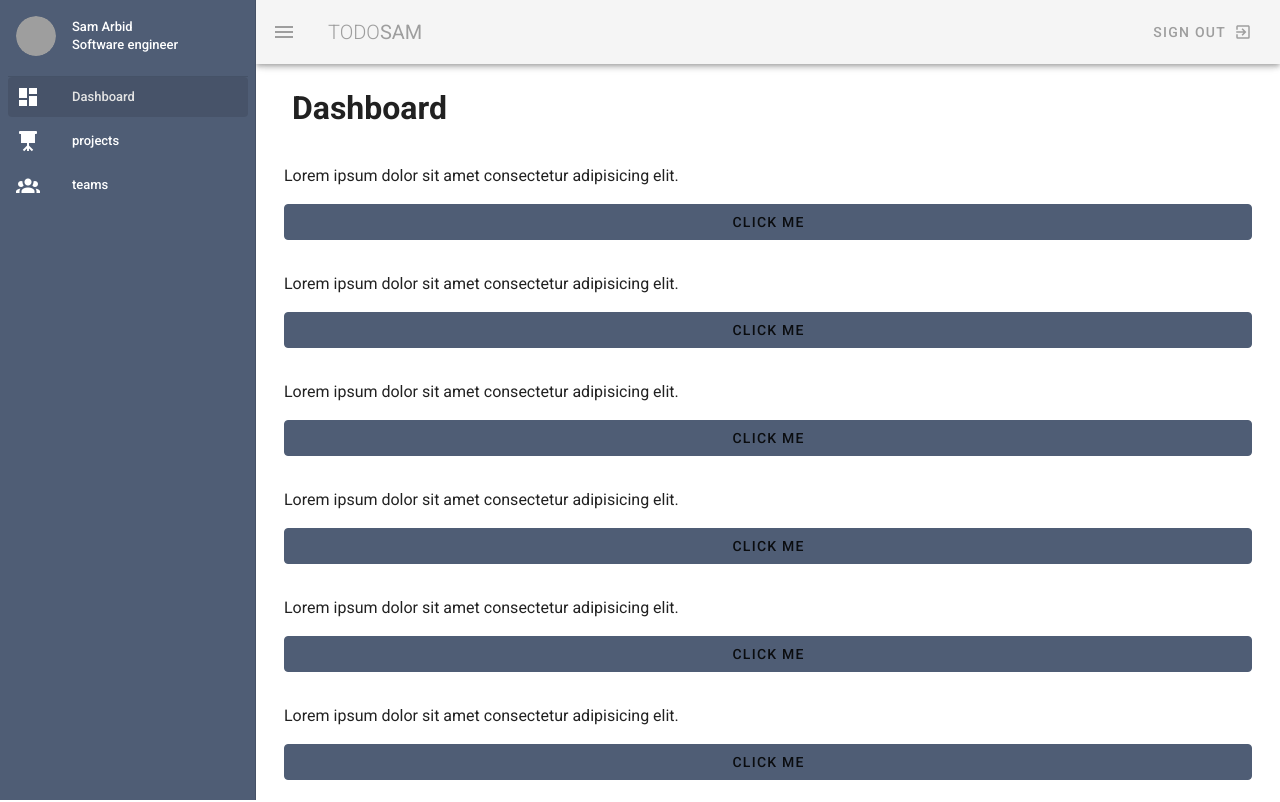
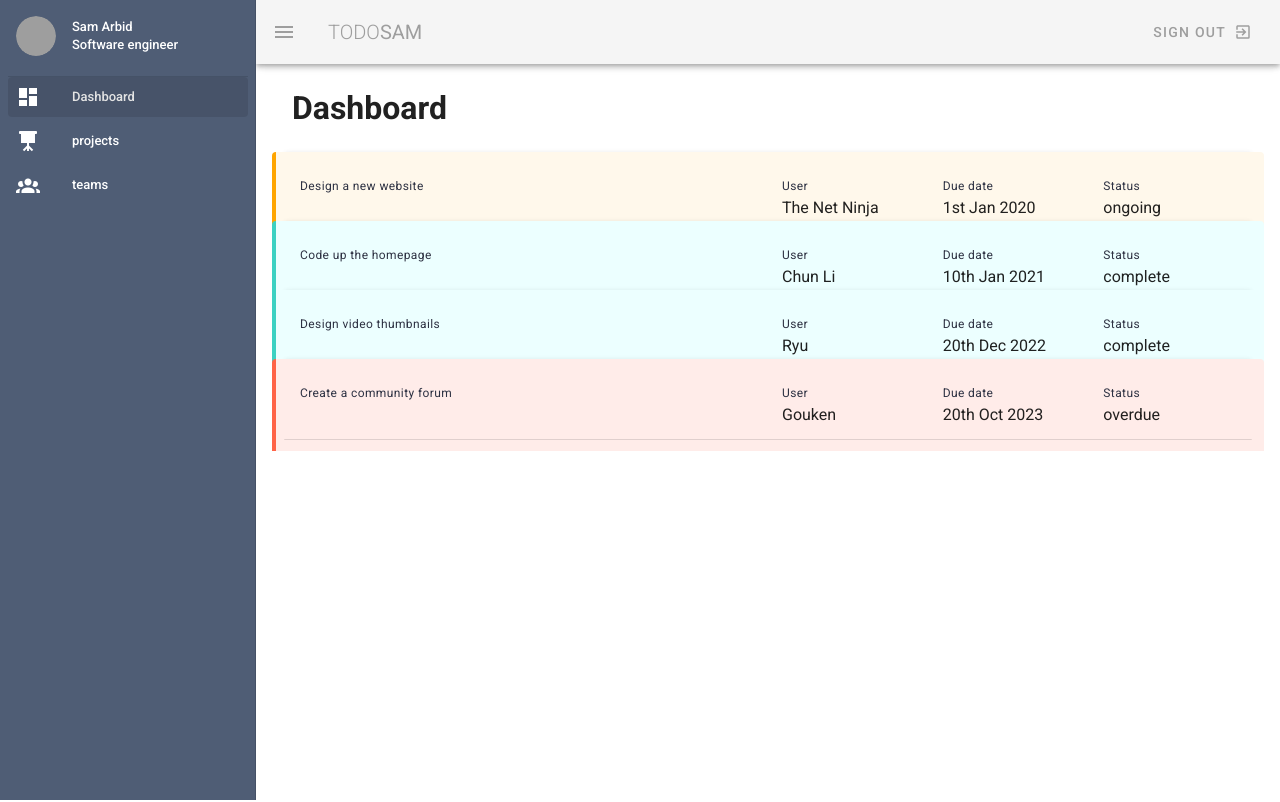
Before and after one commit to Samk13/vuetify-13, a Vue app: page / in a window 1280 px wide. Shown: the top 802 px of the page. Built offline with nearby package versions, Linux system fonts and the light colour scheme; grey boxes are pictures that could not be loaded.

Commit message:
creating the project page

```diff
--- a/src/views/Dashboard.vue
+++ b/src/views/Dashboard.vue
@@ -2,21 +2,40 @@
   <div class="Dashboard">
     <h1 class="subheading ma-5">Dashboard</h1>
     <v-container class="my-5">
-      <v-layout row wrap>
-        <v-col v-for="n in 10" :key="n" xs="4" md="2" lg="12">
-          <p>Lorem ipsum dolor sit amet consectetur adipisicing elit.</p>
-          <v-btn outlined block class="primary mb-2">
-            click me
-          </v-btn>
-        </v-col>
-      </v-layout>
-      <v-layout row wrap justify-space-around>
-        <v-col v-for="n in 2" :key="n" xs="4" md="3">
-          <v-btn outlined block class="primary mb-2">
-            click me
-          </v-btn>
-        </v-col>
-      </v-layout>
+      <v-card v-for="project in projects" :key="project.id" text>
+        <v-layout row wrap :class="`pa-3 project ${project.status}`">
+          <v-col xs="12" md="6">
+            <div class="caption secondary--text">
+              {{ project.title }}
+            </div>
+          </v-col>
+          <v-col xs="6" sm="4" md="2">
+            <div class="caption secondary--text">
+              User
+            </div>
+            <div>
+              {{ project.person }}
+            </div>
+          </v-col>
+          <v-col xs="6" sm="4" md="2">
+            <div class="caption secondary--text">
+              Due date
+            </div>
+            <div>
+              {{ project.due }}
+            </div>
+          </v-col>
+          <v-col xs="2" sm="4" md="2">
+            <div class="caption secondary--text">
+              Status
+            </div>
+            <div>
+              {{ project.status }}
+            </div>
+          </v-col>
+        </v-layout>
+      <v-divider />
+      </v-card>
     </v-container>
   </div>
 </template>
@@ -25,6 +44,28 @@
 // @ is an alias to /src
 
 export default {
-  name: "Dashboard"
+  name: "Dashboard",
+  data: () => ({
+          projects: [
+        { id:'123189031283jkhgm', title: 'Design a new website', person: 'The Net Ninja', due: '1st Jan 2020', status: 'ongoing', content: 'Lorem ipsum dolor sit amet consectetur adipisicing elit. Sunt consequuntur eos eligendi illum minima adipisci deleniti, dicta mollitia enim explicabo fugiat quidem ducimus praesentium voluptates porro molestias non sequi animi!'},
+        { id:'p23asojdkajsf', title: 'Code up the homepage', person: 'Chun Li', due: '10th Jan 2021', status: 'complete', content: 'Lorem ipsum dolor sit amet consectetur adipisicing elit. Sunt consequuntur eos eligendi illum minima adipisci deleniti, dicta mollitia enim explicabo fugiat quidem ducimus praesentium voluptates porro molestias non sequi animi!'},
+        { id:'pdk67fdf65f', title: 'Design video thumbnails', person: 'Ryu', due: '20th Dec 2022', status: 'complete', content: 'Lorem ipsum dolor sit amet consectetur adipisicing elit. Sunt consequuntur eos eligendi illum minima adipisci deleniti, dicta mollitia enim explicabo fugiat quidem ducimus praesentium voluptates porro molestias non sequi animi!'},
+        { id:'p23asojdkaklsdfgjsf', title: 'Create a community forum', person: 'Gouken', due: '20th Oct 2023', status: 'overdue', content: 'Lorem ipsum dolor sit amet consectetur adipisicing elit. Sunt consequuntur eos eligendi illum minima adipisci deleniti, dicta mollitia enim explicabo fugiat quidem ducimus praesentium voluptates porro molestias non sequi animi!'},
+      ]
+  })
 };
 </script>
+<style scoped>
+.project.complete{
+  border-left: 4px solid #3CD1C2;
+  background-color: #ecffff;
+}
+.project.ongoing{
+  border-left: 4px solid orange;
+  background-color: rgb(255, 248, 235);
+}
+.project.overdue{
+  border-left: 4px solid tomato;
+  background-color: rgb(255, 236, 233);
+}
+</style>
```
